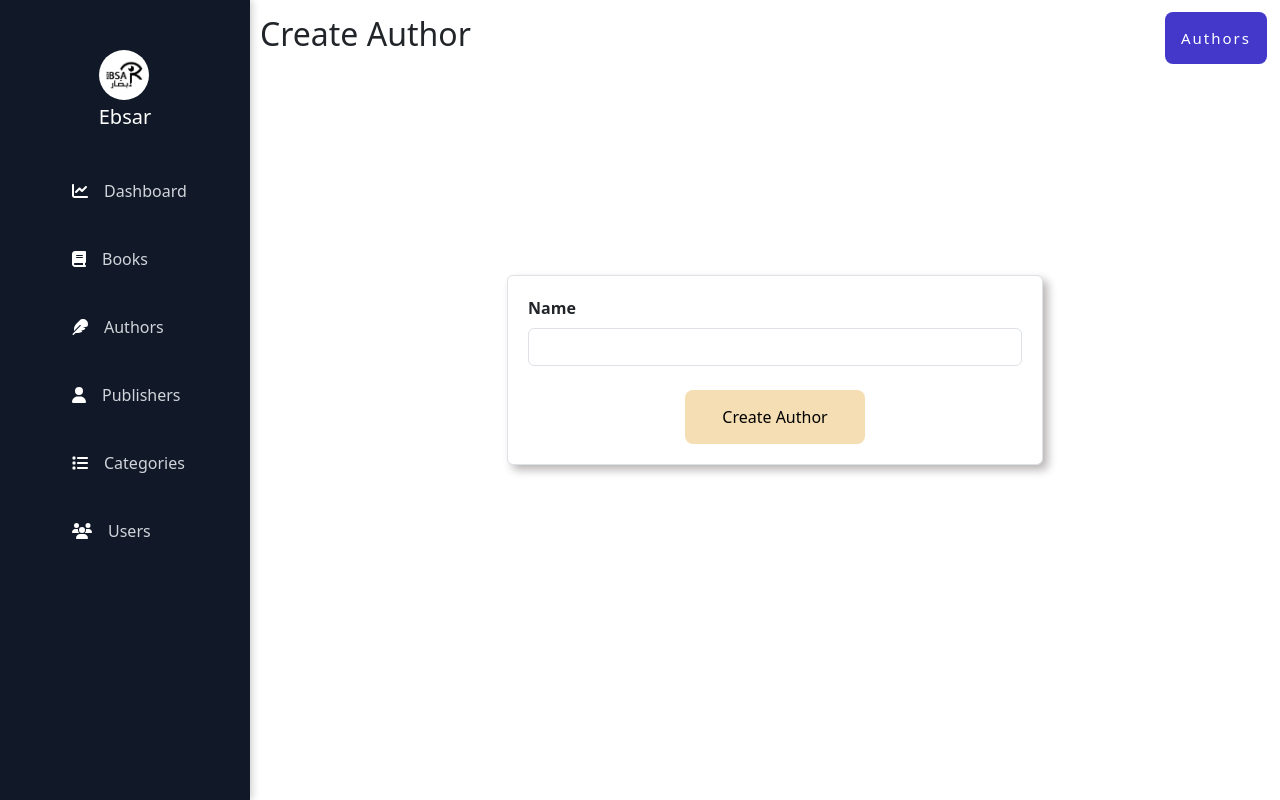
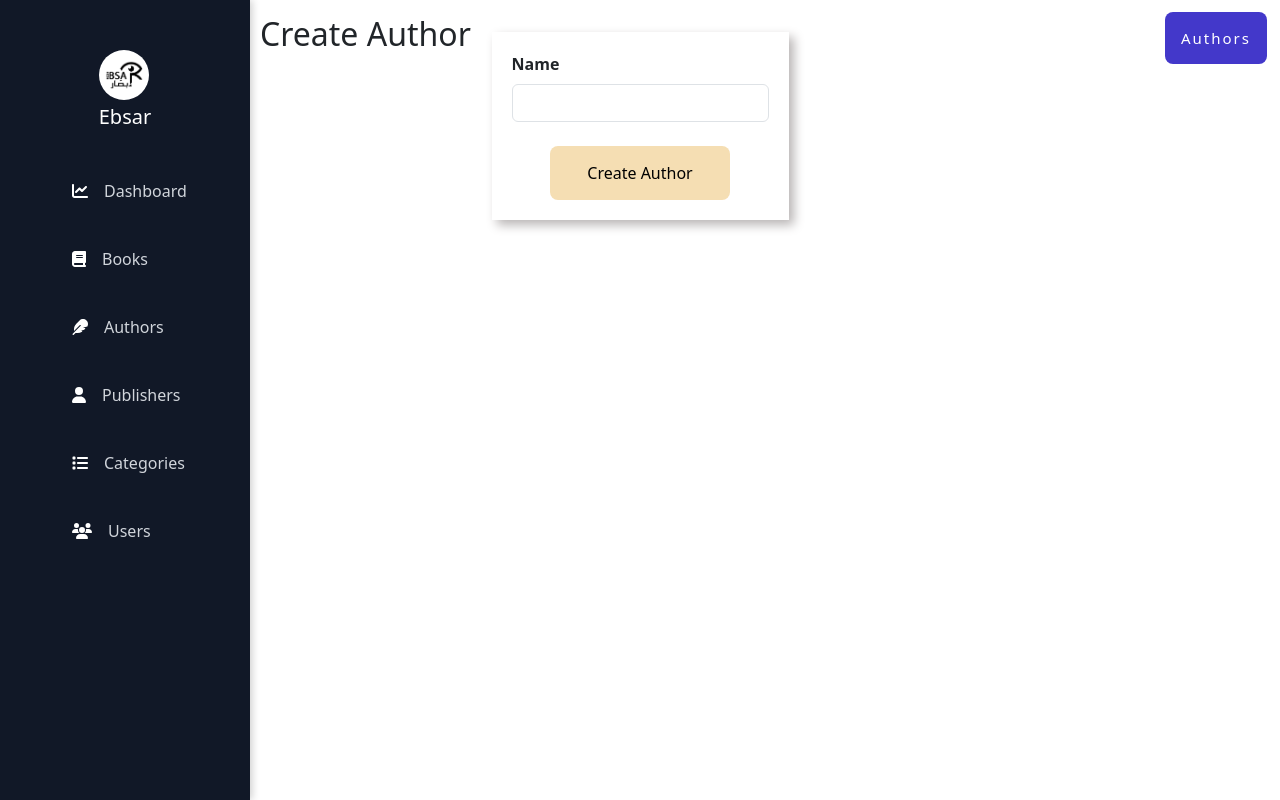
Before and after one commit to bola-nabil/ebsar-frontend, a React (Create React App) app: page /authors/create in a window 1280 px wide. Built offline with nearby package versions, Linux system fonts and the light colour scheme.

Commit message:
improve code

```diff
--- a/src/components/forms/AuthorPublisherForm.jsx
+++ b/src/components/forms/AuthorPublisherForm.jsx
@@ -11,8 +11,9 @@ const AuthorPublisherForm = ({
   submitText,
 }) => {
   return (
-    <div className="form-style center-form center-row">
-      <form onSubmit={handleSubmit} className="form-control">
+    <div className="center-row form-center">
+      <div className="form-style">
+        <form onSubmit={handleSubmit}>
           <TextInput
             className="mb-4"
             label="Name"
@@ -25,6 +26,7 @@ const AuthorPublisherForm = ({
           <SubmitButton loading={loading} content={submitText} />
         </form>
       </div>
+    </div>
   );
 };
 
--- a/src/features/authors/pages/AuthorCreate.jsx
+++ b/src/features/authors/pages/AuthorCreate.jsx
@@ -8,7 +8,7 @@ const AuthorCreate = () => {
     useFormResource({ resource: "authors" });
 
   return (
-    <main className="mobile-container edit-page">
+    <section>
       <PageTitle title="Create Author" />
       <TitleCard title="Create Author" pathCard="/authors" titleCard="Authors" />
       <AuthorPublisherForm
@@ -20,7 +20,7 @@ const AuthorCreate = () => {
         loading={loading}
         submitText="Create Author"
       />
-    </main>
+    </section>
   );
 };
 
```
Lines whose indentation alone changed are shown as unchanged.
